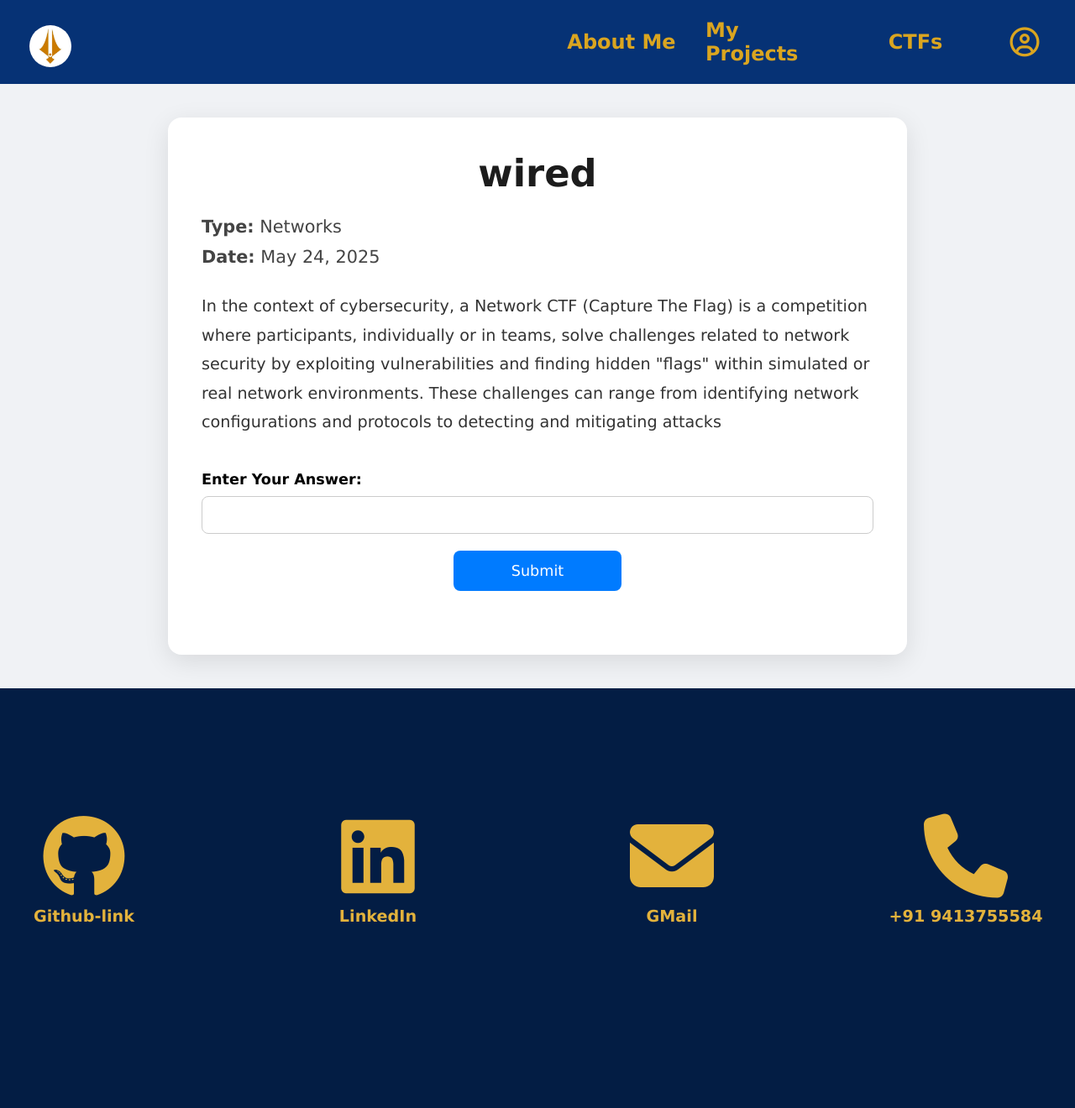
After one commit to WifiXSmasher/SNU_CTF, a Django app: a page that uses templates/navbar_footer.html in a window 1280 px wide. The commit adds this page. Shown: the whole page at 84% size. Run offline with Django 5.2, Linux system fonts and the light colour scheme; data comes from the database, SQL or seed files in the repository; both versions use the stored data as it was after the commit.

```diff
--- a/ctfs/admin.py
+++ b/ctfs/admin.py
@@ -1,4 +1,5 @@
 from django.contrib import admin
 from .models import CTFs
+
 # Register your models here.
 admin.site.register(CTFs)
--- a/ctfs/models.py
+++ b/ctfs/models.py
@@ -1,19 +1,48 @@
 from django.db import models
+from django.urls import reverse  # used for creating URLs to CTF detail pages
 
-# Create your models here.
 class CTFs(models.Model):
+    # 1. Hardcoded types for CTFs (example: Steganography, Web Security, etc.)
     CTF_TYPE = [
-        ('STG', 'Stegnography'),
+        ('STG', 'Steganography'),
         ('WEB', 'Web Security'),
         ('NET', 'Networks'),
-        ('PVE', 'Privilage Escalation'),
+        ('PVE', 'Privilege Escalation'),
         ('ENM', 'Enumeration'),
     ]
+
+    # 2. Hardcoded categories — this is the new addition
+    CATEGORIES = [
+        ('BAS', 'Beginner'),        # BAS = Beginner
+        ('INT', 'Intermediate'),    # INT = Intermediate
+        ('ADV', 'Advanced'),        # ADV = Advanced
+    ]
+
+    # 3. Title of the CTF
     title = models.CharField(max_length=100)
+
+    # 4. Type of the CTF using hardcoded choices from CTF_TYPE
     type = models.CharField(max_length=3, choices=CTF_TYPE)
-    image= models.ImageField(upload_to='ctf_images/', blank=True, null=True)
+
+    # 5. New: Category of the CTF, using predefined CATEGORIES. Default is 'BAS' (Beginner)
+    category = models.CharField(max_length=3, choices=CATEGORIES, default='BAS')
+
+    # 6. Optional image for the CTF challenge
+    image = models.ImageField(upload_to='ctf_images/', blank=True, null=True)
+
+    # 7. Description of the CTF challenge
     description = models.TextField()
+
+    # 8. Date of the CTF (can be when it's hosted or added)
     date = models.DateField()
 
+    # 9. Display the CTF's title as string representation in Django admin or shell
     def __str__(self):
         return self.title
+
+    # 10. Return URL to this CTF's detail page using reverse lookup
+    def get_absolute_url(self):
+        return reverse('ctf_detail', args=[self.type.lower(), self.id])
+
+    def get_absolute_detail_url(self):
+        return reverse('ctf_detail', args=[self.type.lower(), self.title])
--- /dev/null
+++ b/ctfs/static/ctfs/css/ctfs_details_style.css
@@ -0,0 +1,81 @@
+/* Full-page background and base font */
+body {
+    margin: 0;
+    padding: 0;
+    background-color: #f0f2f5;
+    font-family: 'Segoe UI', Tahoma, Geneva, Verdana, sans-serif;
+}
+
+/* Large centered container with ~200px margin on each side */
+.ctf-detail-container {
+    width: calc(100% - 400px);
+    /* 200px on each side */
+    margin: 40px auto;
+    padding: 40px;
+    background-color: #ffffff;
+    border-radius: 16px;
+    box-shadow: 0 8px 30px rgba(0, 0, 0, 0.1);
+    min-height: 80vh;
+}
+
+/* Title */
+.ctf-title {
+    font-size: 2.8em;
+    margin-bottom: 25px;
+    text-align: center;
+    color: #1c1c1c;
+}
+
+/* Meta information (type, date) */
+.ctf-meta p {
+    font-size: 1.3em;
+    margin: 12px 0;
+    color: #444;
+}
+
+/* Description */
+.ctf-description {
+    margin-top: 30px;
+    font-size: 1.2em;
+    line-height: 1.8;
+    color: #333;
+}
+
+/* Form styling */
+.ctf-form {
+    margin-top: 40px;
+    display: flex;
+    flex-direction: column;
+}
+
+.ctf-form label {
+    font-size: 1.1em;
+    font-weight: bold;
+    margin-bottom: 10px;
+}
+
+.form-control {
+    padding: 12px;
+    font-size: 1em;
+    border: 1px solid #ccc;
+    border-radius: 8px;
+    margin-bottom: 20px;
+    width: 100%;
+}
+
+.btn {
+    padding: 14px 20px;
+    font-size: 1.1em;
+    background-color: #007bff;
+    color: #fff;
+    border: none;
+    border-radius: 8px;
+    width: 200px;
+    align-self: center;
+    cursor: pointer;
+    transition: background-color 0.3s ease;
+}
+
+.btn:hover {
+    background-color: #0056b3;
+}
--- a/ctfs/static/ctfs/css/ctfs_style.css
+++ b/ctfs/static/ctfs/css/ctfs_style.css
@@ -38,15 +38,16 @@
     transform: translateY(-5px);
 }
 
-.ctf-card h3 {
+.ctf-card h3  {
     font-size: 22px;
     color: #333;
     margin-bottom: 10px;
 }
 
+
 .ctf-card p {
     font-size: 14px;
-    color: #555;
+    color: #000000;
 }
 
 /* view details button */
--- /dev/null
+++ b/ctfs/templates/ctfs/ctf_details.html
@@ -0,0 +1,37 @@
+{% extends "navbar_footer.html" %}
+{% load static %}
+{% block title %}
+
+{{ ctf.title }}
+
+{% endblock title %}
+
+{% block content %}
+<link rel="stylesheet" href="{% static 'ctfs/css/ctfs_details_style.css' %}" />
+
+<div class="ctf-detail-container">
+  <h2 class="ctf-title">{{ ctf.title }}</h2>
+
+  <div class="ctf-meta">
+    <p><strong>Type:</strong> {{ ctf.get_type_display }}</p>
+    <p><strong>Date:</strong> {{ ctf.date }}</p>
+  </div>
+
+  <div class="ctf-description">
+    <p>{{ ctf.description }}</p>
+  </div>
+
+  <form method="post" class="ctf-form">
+    {% csrf_token %}
+    <label for="answer">Enter Your Answer:</label>
+    <input
+      type="text"
+      name="answer"
+      id="answer"
+      class="form-control"
+      required
+    />
+    <button type="submit" class="btn">Submit</button>
+  </form>
+</div>
+{% endblock content %}
--- a/ctfs/urls.py
+++ b/ctfs/urls.py
@@ -1,25 +1,8 @@
-"""
-URL configuration for projects_django project.
-
-The `urlpatterns` list routes URLs to views. For more information please see:
-    https://docs.djangoproject.com/en/5.2/topics/http/urls/
-Examples:
-Function views
-    1. Add an import:  from my_app import views
-    2. Add a URL to urlpatterns:  path('', views.home, name='home')
-Class-based views
-    1. Add an import:  from other_app.views import Home
-    2. Add a URL to urlpatterns:  path('', Home.as_view(), name='home')
-Including another URLconf
-    1. Import the include() function: from django.urls import include, path
-    2. Add a URL to urlpatterns:  path('blog/', include('blog.urls'))
-"""
-from django.contrib import admin
-from django.urls import path,include
-from django.conf import settings
-from django.conf.urls.static import static
+from django.urls import path
 from . import views
 
 urlpatterns = [
-    path('', views.ctf_list, name='ctfs_url'),  # was views.ctfs
+    path('', views.ctf_list, name='ctfs_url'),  #for /ctfs
+    path('<str:type>/', views.ctf_type, name='ctf_type'),   #for /ctfs/types
+    path('<str:type>/<str:title>/', views.ctf_detail,name ='ctf_detail')    #for /ctfs/types/title
 ]
--- a/ctfs/views.py
+++ b/ctfs/views.py
@@ -1,6 +1,28 @@
 from django.shortcuts import render
 from .models import CTFs
-# Create your views here.
+from django.shortcuts import get_object_or_404
+
+# shows all ctf categories on /ctfs page
 def ctf_list(request):
-    ctfs = CTFs.objects.all()
-    return render(request, 'ctfs/ctfs.html', {'ctfs': ctfs})
+    ctftypes = CTFs.CTF_TYPE  # gets all predefined ctf types from model
+    return render(request, 'ctfs/ctfs.html', {'ctftypes': ctftypes})  # sends it to template
+
+# shows all ctfs of a specific type
+def ctf_type(request, type):
+    type_upper = type.upper()  # converts url type to uppercase for matching
+    ctf_type_dict = dict(CTFs.CTF_TYPE)  # makes a dict from model choices
+
+    if type_upper not in ctf_type_dict:
+        raise Http404("CTF category not found")  # if type is invalid, return 404
+
+    ctfs = CTFs.objects.filter(type=type_upper)  # gets all ctfs of this type
+    return render(request, 'ctfs/ctf_type.html', {
+        'ctfs': ctfs,
+        'type': ctf_type_dict[type_upper]  # sends human-readable type name
+    })
+
+
+def ctf_detail(request, type, title):
+    type_upper = type.upper()
+    ctf = get_object_or_404(CTFs, type=type_upper, title=title)
+    return render(request, 'ctfs/ctf_details.html', {'ctf': ctf})
--- a/projects/urls.py
+++ b/projects/urls.py
@@ -7,5 +7,4 @@ urlpatterns = [
         path('', views.my_projects,name='all_projects'),
         path('my_projects/', views.my_projects, name='my_projects'),
         path('<int:project_id>/', views.project_details,name='project_details'),
-
 ]
--- a/static/base/css/base_style.css
+++ b/static/base/css/base_style.css
@@ -141,3 +141,32 @@ body {
 .footer_links p {
     margin-top: 10px;
 }
+
+
+/* ____________________XXXXXXXX________for dark mode _______________XXXXXXXXXXXXXXXXXXXXXX */
+
+body.dark-mode {
+    background-color: #121212;
+    color: #f0f0f0;
+}
+
+body.dark-mode .navbar {
+    background-color: #001f4d;
+    color: #f0f0f0;
+}
+
+body.dark-mode .aboutme,
+body.dark-mode .secondary,
+body.dark-mode .CTFs,
+body.dark-mode .MyProfile {
+    color: #ffcc00;
+}
+
+body.dark-mode .footer {
+    background-color: #000c1a;
+    color: #ffcc00;
+}
+
+body.dark-mode .logo:hover {
+    border: 2px solid #f0f0f0;
+}
--- a/templates/navbar_footer.html
+++ b/templates/navbar_footer.html
@@ -16,9 +16,9 @@
     <!-- Navbar -->
     <div class="navbar">
         <div class="nav_logo">
-            <a href="{% url 'index' %}">
+            <buttonid id="theme-toggle">
                 <div class="logo"></div>
-            </a>
+            </button>
         </div>
         <div class="nav_links">
             <a href="{%url 'index'%}"><div class="aboutme border"><p>About Me</p></div></a>
@@ -61,5 +61,28 @@
         </div>
     </div>
 
+
+{% comment %} ______________XXXXXXXXXXX______for dark mode____________XXXXXXXXX________ {% endcomment %}
+<script>
+    const toggleButton = document.getElementById('theme-toggle');
+    const body = document.body;
+
+    // Apply dark mode from localStorage if set
+    if (localStorage.getItem('theme') === 'dark') {
+        body.classList.add('dark-mode');
+    }
+
+    toggleButton.addEventListener('click', () => {
+        body.classList.toggle('dark-mode');
+        // Save preference
+        if (body.classList.contains('dark-mode')) {
+            localStorage.setItem('theme', 'dark');
+        } else {
+            localStorage.setItem('theme', 'light');
+        }
+    });
+</script>
+{% comment %} ____________________XXXXXXXXXXX______f________XXXXXXXX_______________XXXXXXXXXXXXXXXX {% endcomment %}
+
 </body>
 </html>
--- a/theme/static/css/dist/styles.css
+++ b/theme/static/css/dist/styles.css
@@ -236,6 +236,9 @@
     --tw-tracking: var(--tracking-normal);
     letter-spacing: var(--tracking-normal);
   }
+  .uppercase {
+    text-transform: uppercase;
+  }
 }
 @property --tw-border-style {
   syntax: "*";
```
Also changed, not shown: ctfs/static/ctfs/css/ctf_type_style.css (added, +64 -0 lines), ctfs/templates/ctfs/ctf_type.html (added, +26 -0 lines), ctfs/templates/ctfs/ctfs.html (+10 -10 lines), ctfs/migrations/0002_category_remove_ctfs_type_ctfs_category.py (added), ctfs/migrations/0003_alter_ctfs_category_ctfs_type_delete_category.py (added), db.sqlite3.
